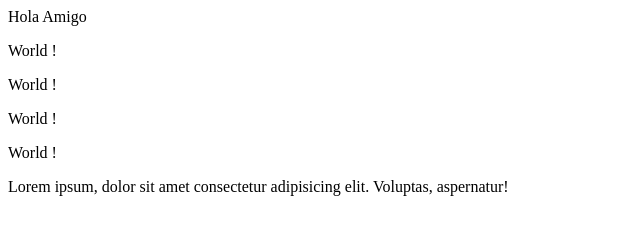
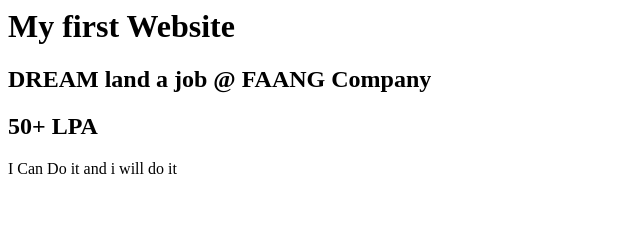
Before and after one commit to mouli0007/git_demo_repo_2, a plain HTML site: page index.html in a window 1280 px wide. Shown: the whole page, without its empty margins (0-640 px from the left). Drawn offline with Linux system fonts and the light colour scheme.

Commit message:
Updated Index.html with my goal for the next year !

```diff
--- a/index.html
+++ b/index.html
@@ -1,8 +1,4 @@
-<div>Hola Amigo</div>
-<p>World !</p>
-<p>World !</p>
-<p>World !</p>
-<p>World !</p>
-
-
-<p>Lorem ipsum, dolor sit amet consectetur adipisicing elit. Voluptas, aspernatur!</p>
+<h1>My first Website</h1>
+<h2>DREAM land a job @ FAANG Company </h2>
+<h2>50+ LPA</h2>
+<p>I Can Do it and i will do it</p>
```
